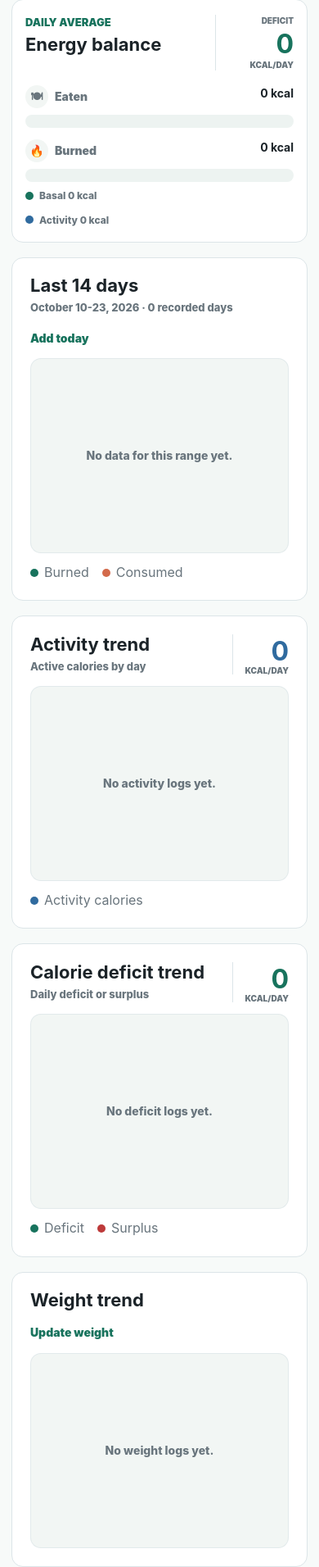
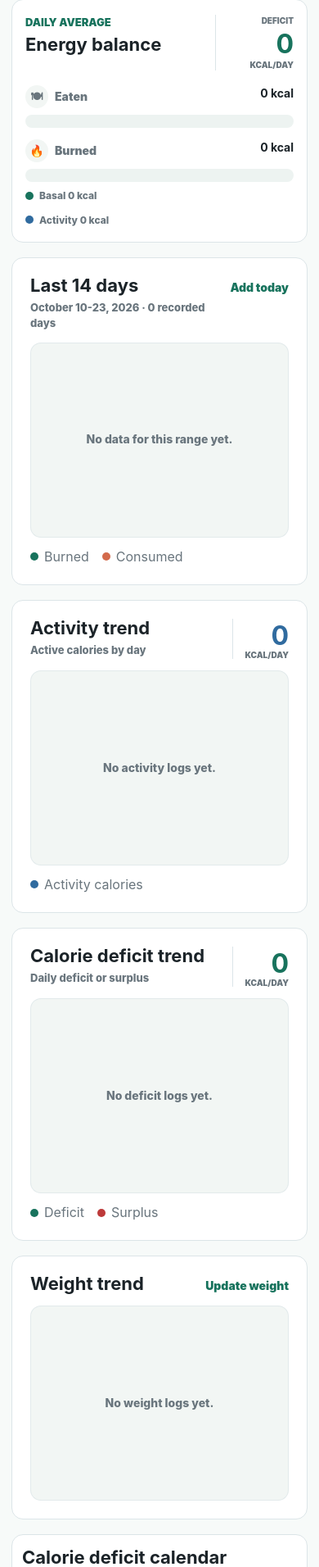
Before and after one commit to halilayyildiz/mydiet, a Flask app: page / in a window 390 px wide. Shown: the part 238-2150 px from the top of the page at 82% size. Run offline with Flask 3, Linux system fonts and the light colour scheme; the visitor is signed in with stand-in values (Sample User, id 1); data that the repository does not hold is empty.

Commit message:
Keep chart heading links on the title row on phones
Co-Authored-By: Claude Opus 5.5 (1M context) <noreply@anthropic.com>

```diff
--- a/src/mydiet/app.py
+++ b/src/mydiet/app.py
@@ -40,7 +40,7 @@ from mydiet.nutrition import (
 from mydiet.settings import Settings, get_settings
 
 
-ASSET_VERSION = "20261024-2"
+ASSET_VERSION = "20261024-3"
 
 TEXTS = {
     "en": {
--- a/static/styles.css
+++ b/static/styles.css
@@ -1705,3 +1705,17 @@ h2 {
     padding-bottom: calc(56px + env(safe-area-inset-bottom));
   }
 }
+
+/* Keep a heading's text link ("Add today", "Update weight") on the title row on phones */
+@media (max-width: 820px) {
+  .section-heading:not(:has(.month-form)) {
+    align-items: flex-start;
+    flex-direction: row;
+  }
+
+  .section-heading > a {
+    flex: 0 0 auto;
+    padding-top: 4px;
+    white-space: nowrap;
+  }
+}
```
Also changed, not shown: tests/test_app.py (+6 -6 lines).
